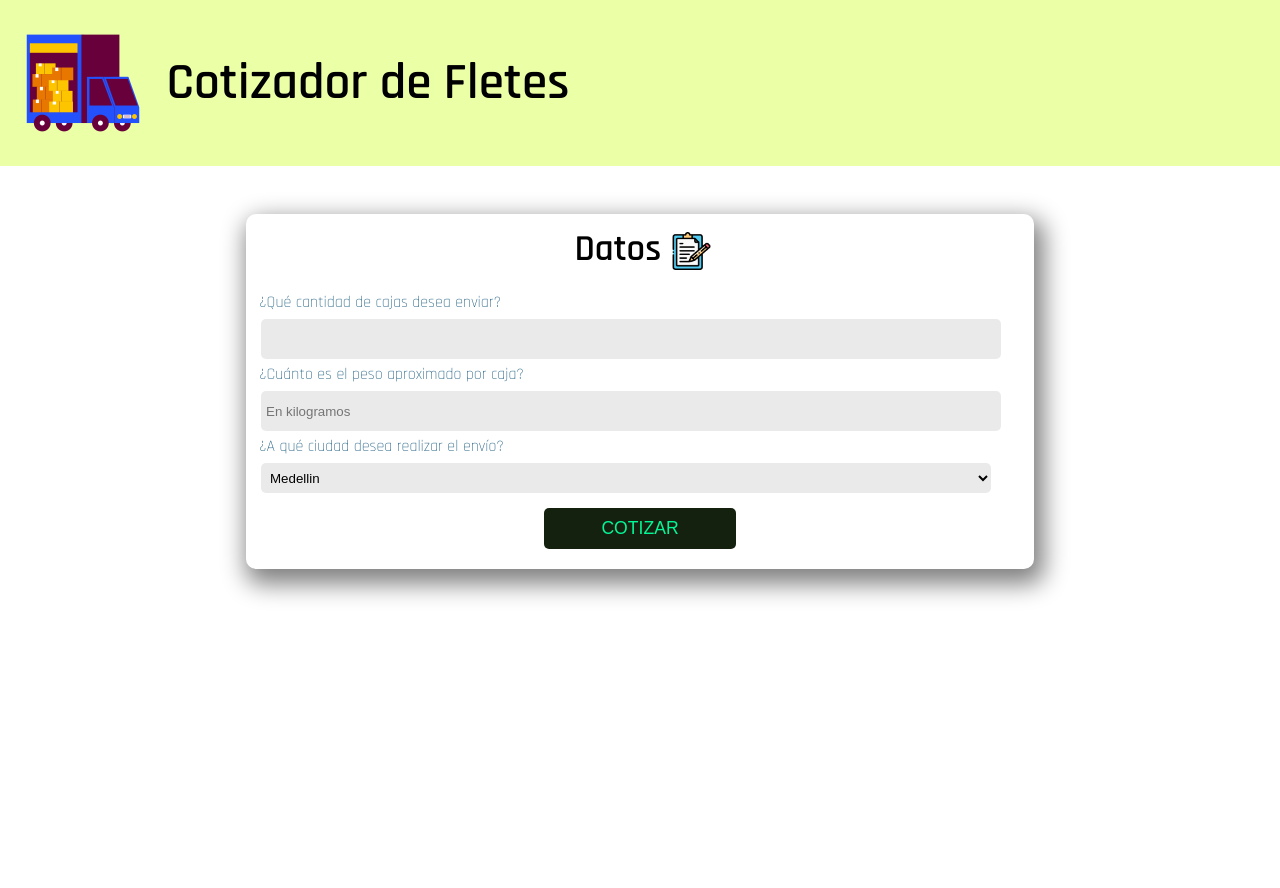
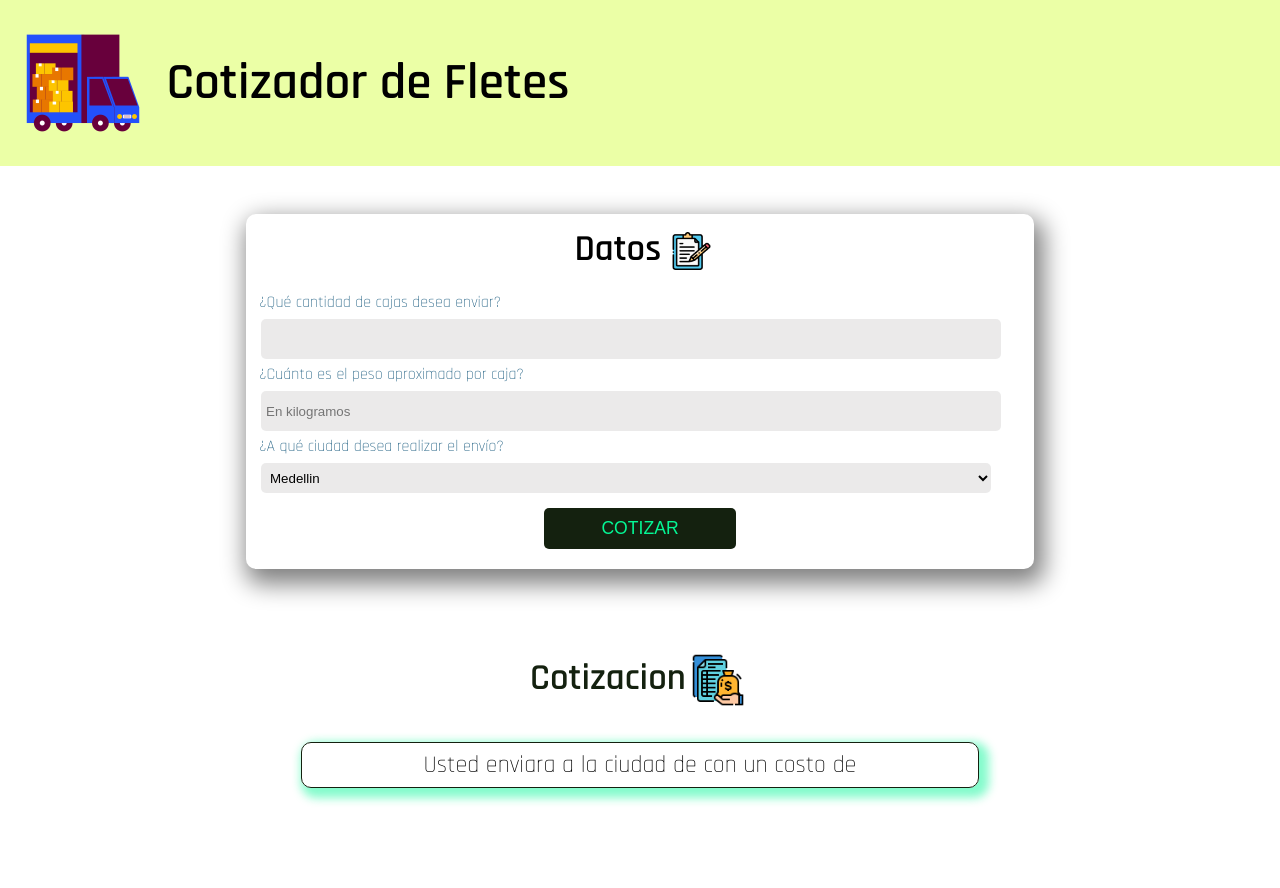
Before and after one commit to Nath-Maya/cotizador-flete, a plain HTML site: page index.html in a window 1280 px wide. Before the commit the page ends 800 px from the top, so only its background shows below. Drawn offline with Linux system fonts and the light colour scheme.

Commit message:
estilos cotizacion

```diff
--- a/assets/css/index.css
+++ b/assets/css/index.css
@@ -36,6 +36,8 @@ body {
 .main-container {
    display: flex;
    justify-content: center;
+   align-items: center;
+   flex-direction: column;
 }
 
 .datos-container {
@@ -116,3 +118,39 @@ body {
    cursor: pointer;
    color: white;
 }
+
+.resultado {
+   display: flex;
+   flex-direction: column;
+   justify-content: center;
+   align-items: center;
+}
+
+.resultado h1 {
+   text-align: center;
+   color: #14210f;
+   display: flex;
+   flex-direction: row;
+   justify-content: center;
+   align-items: center;
+
+   font-size: 2.3rem;
+
+}
+
+.resultado p {
+   text-align: center;
+   padding: 10px;
+   margin-bottom: 100px;
+   font-size: 1.5rem;
+
+   border: 1px solid #14210f;
+   border-radius: 10px;
+   box-shadow: 5px 5px 10px 5px #04f7967c;
+}
+
+.img-cotizacion {
+   width: 8%;
+   margin: 5px;
+
+}
--- a/assets/css/reset.css
+++ b/assets/css/reset.css
@@ -4,7 +4,7 @@
 */
 
 html, body, div, span, applet, object, iframe,
-h1, h2, h3, h4, h5, h6, p, blockquote, pre,
+ p, blockquote, pre,
 a, abbr, acronym, address, big, cite, code,
 del, dfn, em, img, ins, kbd, q, s, samp,
 small, strike, strong, sub, sup, tt, var,
--- a/index.html
+++ b/index.html
@@ -52,15 +52,13 @@
 
       <section class="resultado">
          <!-- Aqui iran los datos -->
-         <!-- <div class="resultado-title">
+         <div class="resultado-title">
             <h1>
-               Cotizacion:
+               Cotizacion
+               <img src="./assets/img /pago.png" alt="logo cotizacion" class="img-cotizacion">
             </h1>
             <p class="texto-principal">Usted enviara a la ciudad de con un costo de</p>
-            <p class="resultado-cotizacion"></p>
-         </div> -->
-
-         <!-- onclick="ejecucion()" -->
+         </div>
       </section>
 
    </main>
```
